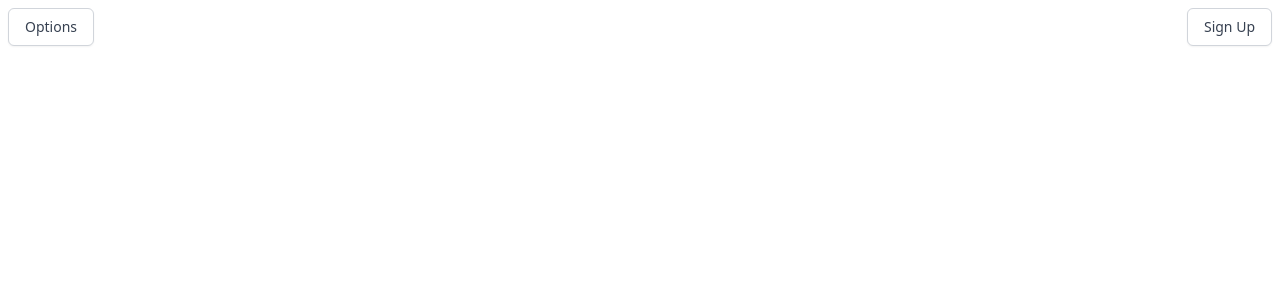
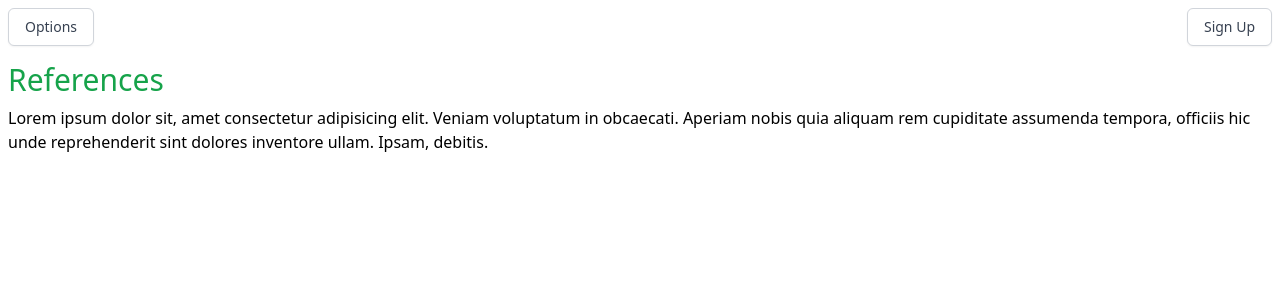
Before and after one commit to beimy/leesey-site, a React (Create React App) app in the folder client/: page /references in a window 1280 px wide. Before the commit this address had no page. Shown: the top 300 px of the page. Built offline with nearby package versions, Linux system fonts and the light colour scheme.

Commit message:
started references page

```diff
--- a/client/src/App.js
+++ b/client/src/App.js
@@ -9,6 +9,7 @@ import Nav from './components/Nav/index.tsx';
 import RecipePage from './pages/Recipes.tsx';
 import SubmissionPage from './pages/Submissions.tsx';
 import EncycloPage from './pages/Encyclo.tsx';
+import ReferencesPage from './pages/References.tsx';
 
 const httpLink = createHttpLink({
   uri: '/graphql',
@@ -53,6 +54,10 @@ function App() {
                 path='/encyclopedia'
                 element={<EncycloPage />}
               />
+              <Route
+                path='/references'
+                element={<ReferencesPage />}
+              />
             </Routes>
           </SiteProvider>
         </div>
--- /dev/null
+++ b/client/src/pages/References.tsx
@@ -0,0 +1,16 @@
+import React, {FC} from "react";
+
+interface ReferenceProps {
+
+};
+
+const ReferencesPage: FC<ReferenceProps> = ({}) => {
+    return (
+        <div className="flex flex-col p-2">
+            <h1 className="text-3xl text-green-600">References</h1>
+            <p className="py-2">Lorem ipsum dolor sit, amet consectetur adipisicing elit. Veniam voluptatum in obcaecati. Aperiam nobis quia aliquam rem cupiditate assumenda tempora, officiis hic unde reprehenderit sint dolores inventore ullam. Ipsam, debitis.</p>
+        </div>
+    );
+};
+
+export default ReferencesPage;
```
